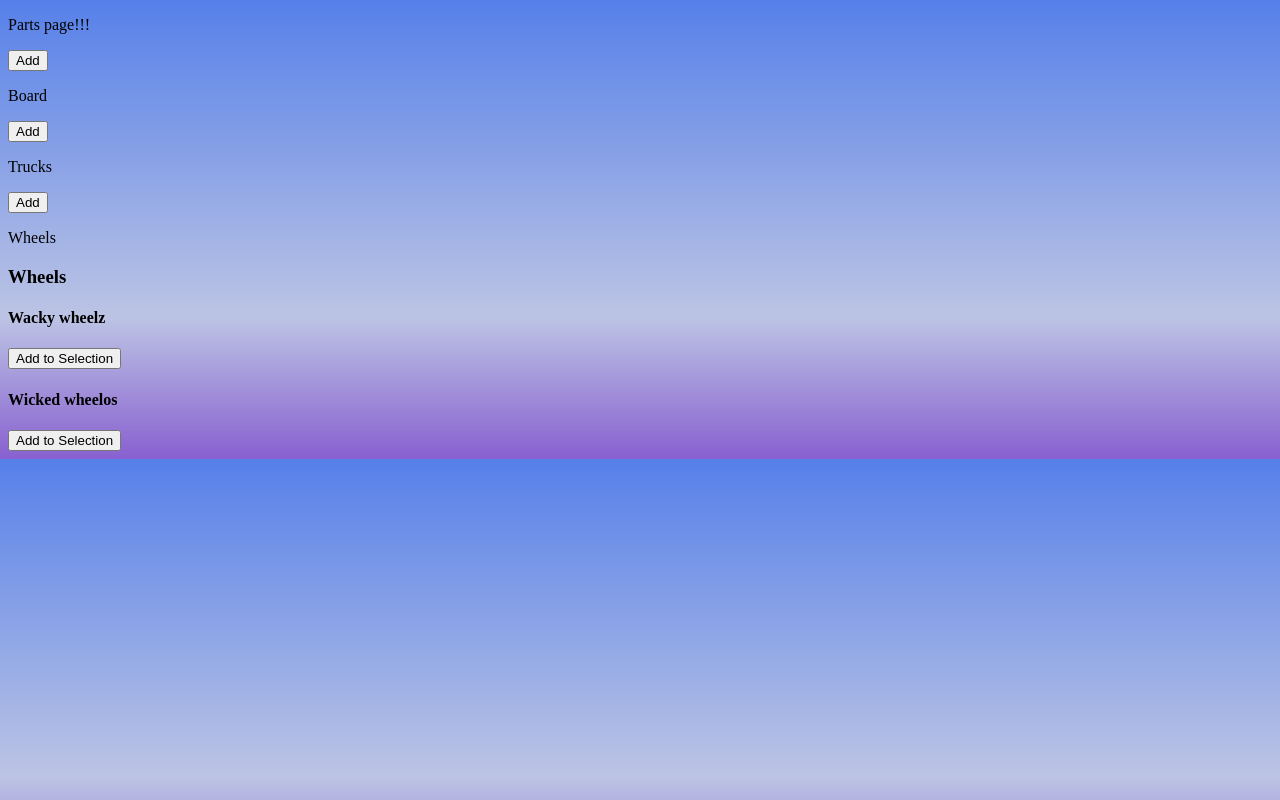
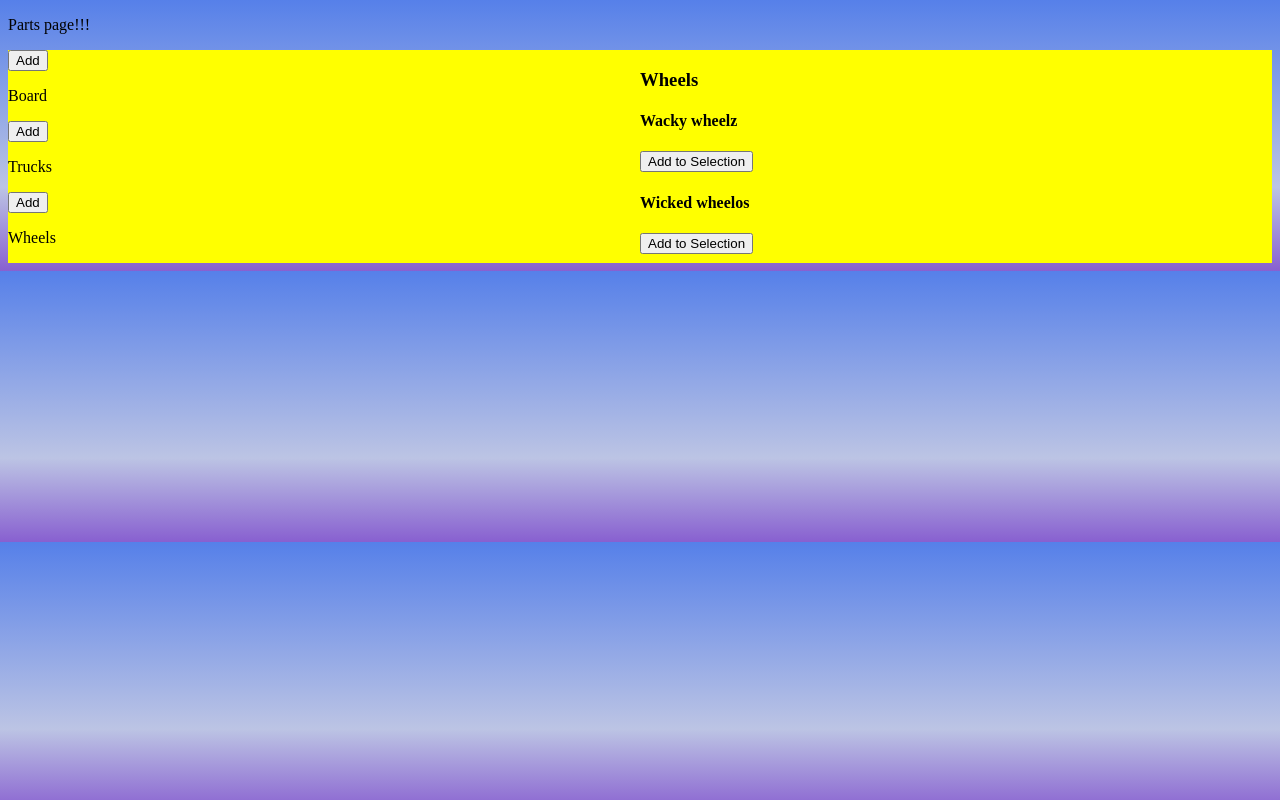
Before and after one commit to Joels17/bc-part-picker, a React (Create React App) app in the folder bcpp-front/: page / in a window 1280 px wide. Built offline with nearby package versions, Linux system fonts and the light colour scheme.

Commit message:
added columns to partspage

```diff
--- a/bcpp-front/src/components/Partspage.js
+++ b/bcpp-front/src/components/Partspage.js
@@ -6,9 +6,13 @@ function PartsPage() {
 	return (
 		<div id="partpage">
 			<p>Parts page!!!</p>
-			<div id="flexthis">
+			<div id="flexthis" className="row">
+				<div className="column">
 				<PartSelectorList />
+				</div>
+				<div className="column">
 				<PartList partType="Wheels" />
+				</div>
 			</div>
 		</div>
 	);
--- /dev/null
+++ b/bcpp-front/src/styles/components/_partspage.scss
@@ -0,0 +1,15 @@
+#flexthis {
+  background-color: yellow;
+}
+
+.column {
+  float: left;
+  width: 50%;
+  height: 100%;
+}
+
+.row:after {
+  content: "";
+  display: table;
+  clear: both;
+}
--- a/bcpp-front/src/styles/index.scss
+++ b/bcpp-front/src/styles/index.scss
@@ -1,5 +1,6 @@
-@import './base/settings';
-@import './base/base';
-@import './components/header';
-@import './components/textbox';
-@import './components/body';
+@import "./base/settings";
+@import "./base/base";
+@import "./components/header";
+@import "./components/textbox";
+@import "./components/body";
+@import "./components/partspage";
```
